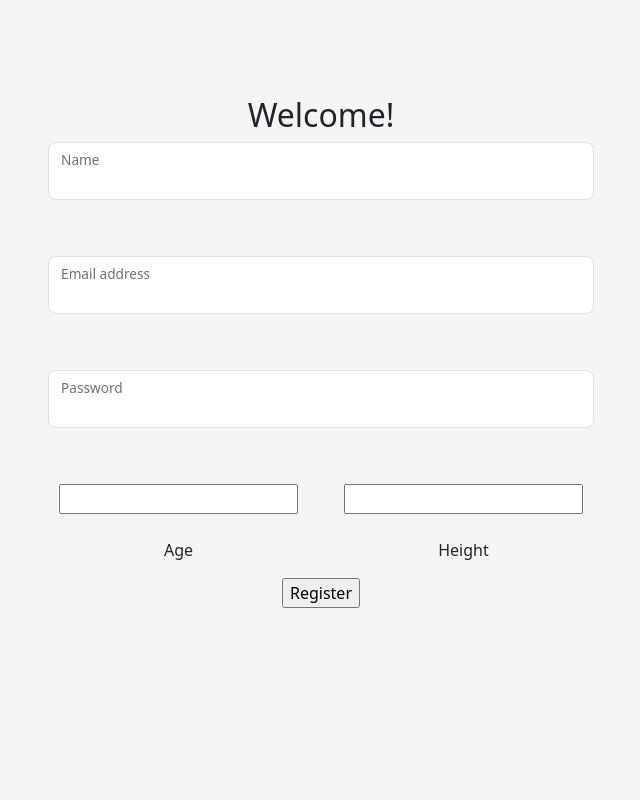
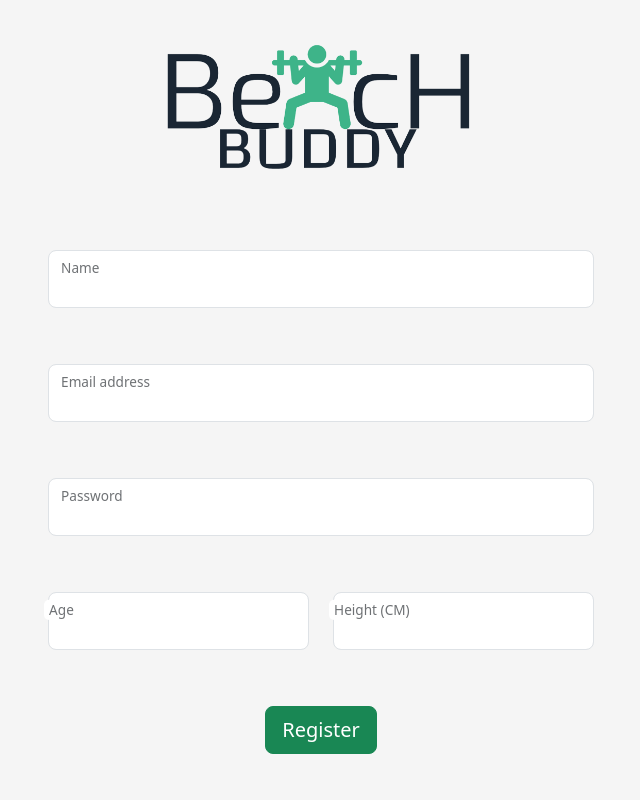
Before and after one commit to Isaacx86/BenchBuddy, a PHP site: page /registration.php in a window 1280 px wide. Shown: the whole page, without its empty margins (319-959 px from the left). Run offline with PHP 8.4, Linux system fonts and the light colour scheme.

Commit message:
registration 75% done

```diff
--- a/BB_Website/registration.php
+++ b/BB_Website/registration.php
@@ -47,10 +47,14 @@ if ($_SERVER["REQUEST_METHOD"] == "POST") {
 
     <body>
         <div class="vh-100">
-            <div class="container py-5 h-100">
+            <div class="container py-3 h-100">
+                <div class="row d-flex justify-content-center align-items-center text-center">
+                    <div class="col-md-4 mx-auto">
+                        <img src="bench_buddy-removebg-preview.png" class="img-fluid" alt="Logo">
+                    </div>
+                </div>
                 <div class="row d-flex justify-content-center align-items-center mt-5">
                     <div class="col-md-6 text-center">
-                        <h2>Welcome!</h2>
                         <form method="post" action="<?php echo htmlspecialchars($_SERVER["PHP_SELF"]); ?>">
 
                             <div class="form-floating mb-2">
@@ -69,18 +73,18 @@ if ($_SERVER["REQUEST_METHOD"] == "POST") {
                             </div>
 
                             <div class="row">
-                                <div class="col-md-6 mb-2">
-                                    <input type="number" id="age" name="age"><br><br>
+                                <div class="col-md-6 form-floating mb-2">
+                                    <input type="number" min="0" id="age" name="age" class="form-control form-control-lg"><br><br>
                                     <label class="form-label" for="age">Age</label>
                                 </div>
 
-                                <div class="col-md-6 mb-2">
-                                    <input type="number" id="height" name="height"><br><br>
-                                    <label class="form-label" for="height">Height</label>
+                                <div class="col-md-6 form-floating mb-2">
+                                    <input type="number" min="0" id="height" name="height" class="form-control form-control-lg"><br><br>
+                                    <label class="form-label" for="height">Height (CM)</label>
                                 </div>
                             </div>
 
-                            <input type="submit" value="Register">
+                            <input type="submit" value="Register" class="btn btn-success btn-lg btn-block mb-4">
                         </form>
                     </div>
                 </div>
```
